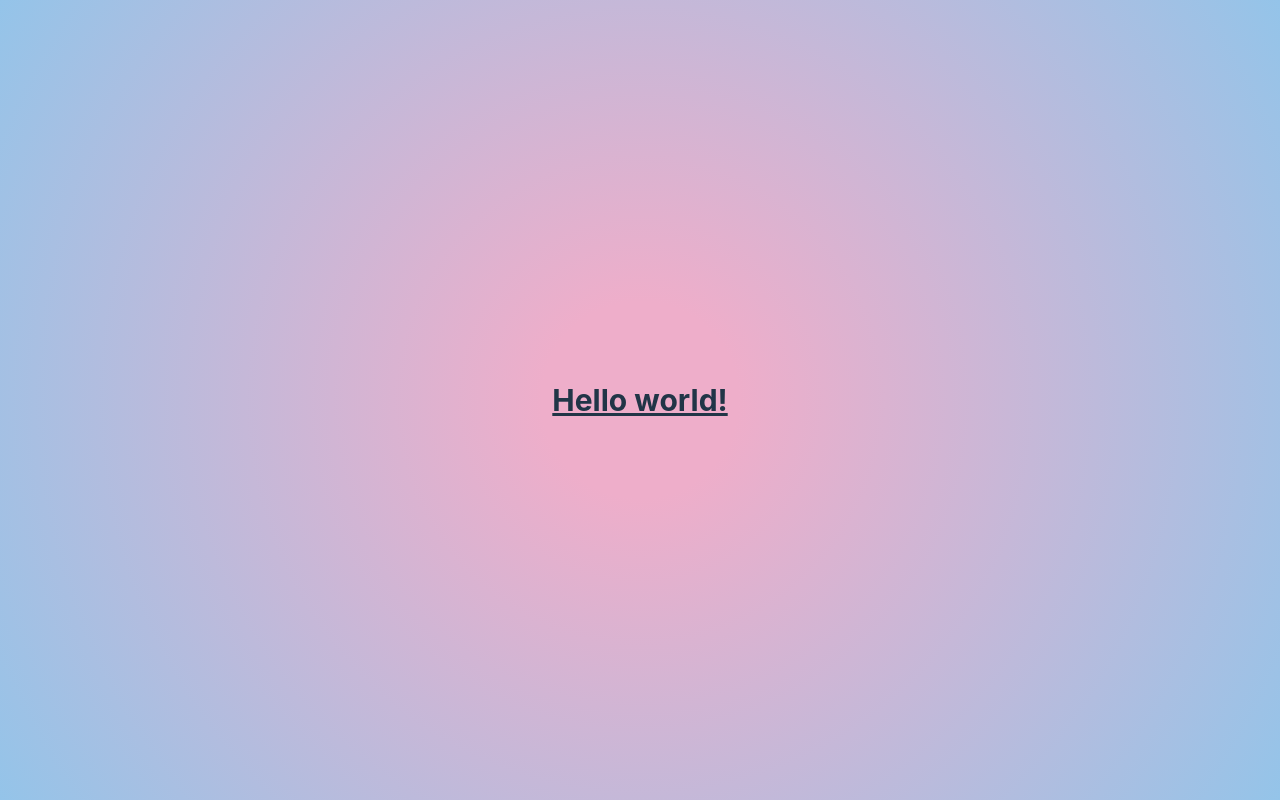
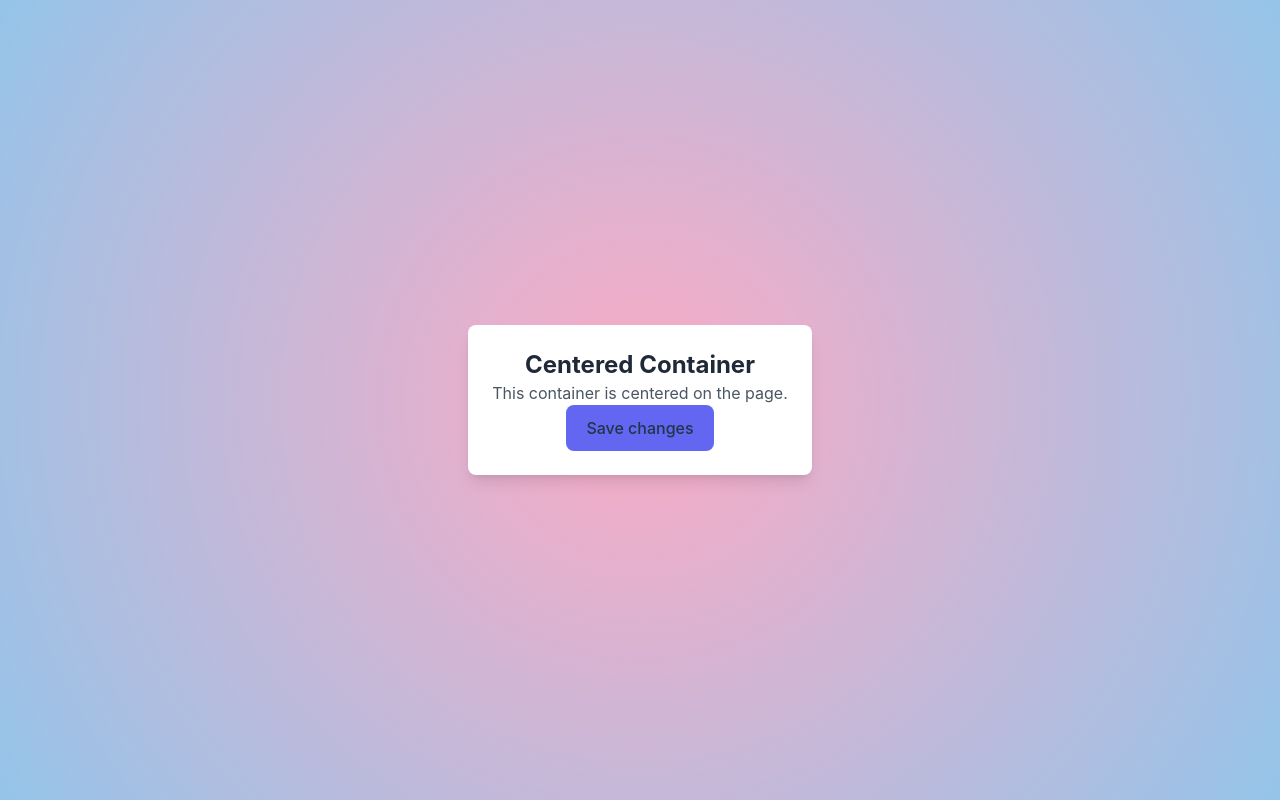
Before and after one commit to sarfaraz187/react-template-dec-2022, a React (Vite) app: page / in a window 1280 px wide. Built offline with nearby package versions, Linux system fonts and the light colour scheme.

Commit message:
build process of tailwind css implemented

```diff
--- a/index.html
+++ b/index.html
@@ -5,6 +5,7 @@
     <link rel="icon" type="image/svg+xml" href="/vite.svg" />
     <meta name="viewport" content="width=device-width, initial-scale=1.0" />
     <title>Reonic</title>
+    <link href="/dist/output.css" rel="stylesheet" />
   </head>
   <body>
     <div id="root"></div>
--- a/src/App.tsx
+++ b/src/App.tsx
@@ -1,12 +1,13 @@
 import { useState } from 'react';
 import './App.css';
+import Home from './pages/Home';
 
 function App() {
   const [count, setCount] = useState(0);
 
   return (
     <div className="App">
-      <h1 className="text-3xl font-bold underline">Hello world!</h1>
+      <Home></Home>
     </div>
   );
 }
--- a/src/pages/Home/index.tsx
+++ b/src/pages/Home/index.tsx
@@ -1,8 +1,14 @@
 import { useState } from 'react';
-import './App.css';
 
 function Home() {
-  return <div></div>;
+  return (
+    <div className="bg-white p-6 rounded-lg shadow-lg">
+      {' '}
+      <h1 className="text-2xl font-bold text-gray-800">Centered Container</h1>
+      <p className="text-gray-600">This container is centered on the page.</p>
+      <button className="bg-indigo-500 ...">Save changes</button>
+    </div>
+  );
 }
 
 export default Home;
```
